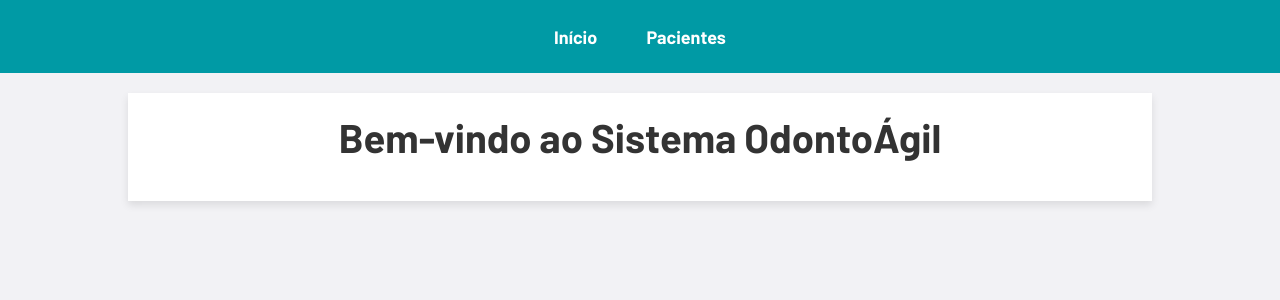
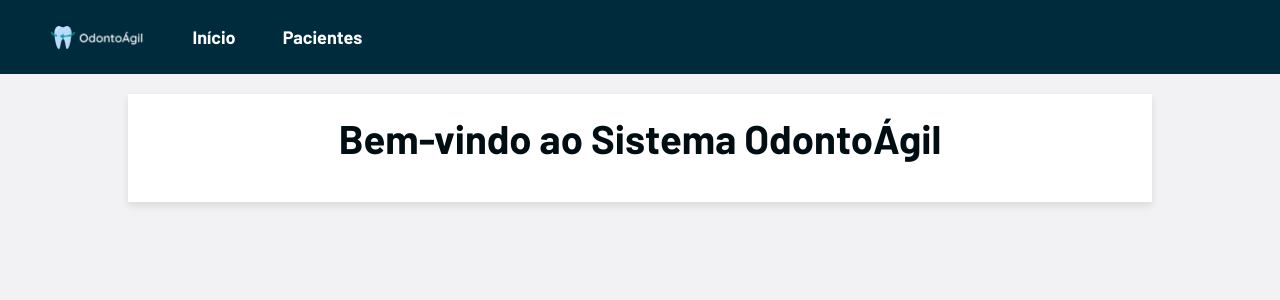
Before and after one commit to grupo-k/odontoagil, a Django app: page / in a window 1280 px wide. Shown: the top 300 px of the page. Run offline with Django 5.2, Linux system fonts and the light colour scheme.

Commit message:
Adiciona vairáveis ao css e logotipo, e atualiza cores

```diff
--- a/odontoagil/static/css/styles.css
+++ b/odontoagil/static/css/styles.css
@@ -1,4 +1,14 @@
 @import url('https://fonts.googleapis.com/css2?family=Barlow+Semi+Condensed:ital,wght@0,100;0,200;0,300;0,400;0,500;0,600;0,700;0,800;0,900;1,100;1,200;1,300;1,400;1,500;1,600;1,700;1,800;1,900&family=Barlow:ital,wght@0,100;0,200;0,300;0,400;0,500;0,600;0,700;0,800;0,900;1,100;1,200;1,300;1,400;1,500;1,600;1,700;1,800;1,900&display=swap');
+
+:root {
+    --primary-color: #002B3C;
+    --secondary-color: #009AA5;
+    --background-color: #f2f2f5;
+    --text-color: #000E13;
+    --link-color: #002B3C;
+    --table-header-background: #002B3C;
+    --box-shadow-color: rgba(0, 0, 0, 0.1);
+}
 
 * {
     margin: 0;
@@ -8,21 +18,22 @@
 
 body {
     font-family: 'Barlow', sans-serif;
-    background-color: #f2f2f5;
-    color: #000E13;
+    background-color: var(--background-color);
+    color: var(--text-color);
     max-width: 100dvw;
     min-width: 100dvh;
 }
 
 nav {
-    background-color: #009AA5;
-    padding: 2%;
+    background-color: var(--primary-color);
+    padding: 2% 4%;
 }
 
 nav ul {
     list-style: none;
     display: flex;
-    justify-content: center;
+    justify-content: left;
+    align-items: center;
 }
 
 nav ul li {
@@ -45,18 +56,18 @@ nav ul li a:hover {
     margin: 20px auto;
     padding: 20px;
     background-color: white;
-    box-shadow: 0 4px 8px rgba(0, 0, 0, 0.1);
+    box-shadow: 0 4px 8px var(--box-shadow-color);
 }
 
 h1 {
-    color: #333;
+    color: var(--text-color);
     font-size: 2.5em;
     text-align: center;
     margin-bottom: 20px;
 }
 
 a {
-    color: #002B3C;
+    color: var(--link-color);
     text-decoration: none;
     font-size: 1.2em;
 }
@@ -78,12 +89,12 @@ table th, table td {
 }
 
 table th {
-    background-color: #002B3C;
+    background-color: var(--secondary-color);
     color: white;
 }
 
 table tr:nth-child(even) {
-    background-color: #f9f9f9;
+    background-color: var(--hover-background-color);
 }
 
 table tr:hover {
--- a/odontoagil/templates/base.html
+++ b/odontoagil/templates/base.html
@@ -11,6 +11,7 @@
 
     <nav>
         <ul>
+            <img src="../static/img/logo.png" alt="Logotipo" width="10%"/>
             <li><a href="{% url 'index' %}">Início</a></li>
             <li><a href="{% url 'paciente-list' %}">Pacientes</a></li>
         </ul>
```
Also changed, not shown: odontoagil/static/img/logo.png (added).
